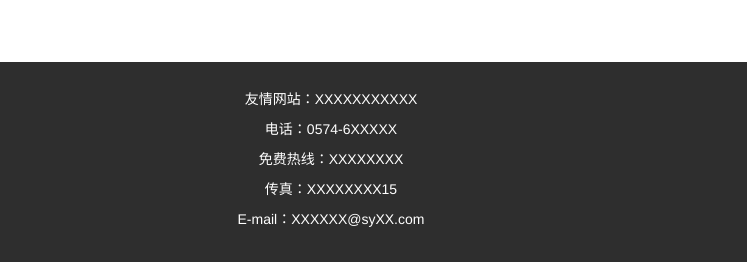
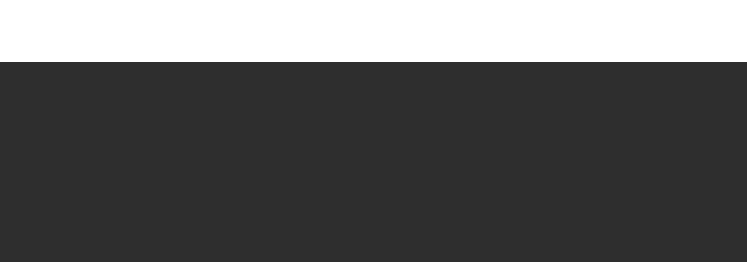
Before and after one commit to Ethan997/Holiday-Project, a plain HTML site: page api/api.html in a window 1280 px wide. Shown: the part 679-941 px from the top of the page, 533-1280 px from the left. Drawn offline with nearby package versions, Linux system fonts and the light colour scheme.

Commit message:
Update api.html

```diff
--- a/api/api.html
+++ b/api/api.html
@@ -170,13 +170,6 @@
             <p>Copyright ©XXXX开发有限公司All Right Reserved.</p>
             <p>技术支持：XX网络</p>
         </div>
-        <div class="wAddress">
-            <p class="wAddress1-1">友情网站：XXXXXXXXXXX</p>
-            <p >电话：0574-6XXXXX</p>
-            <p >免费热线：XXXXXXXX</p>
-            <p >传真：XXXXXXXX15</p>
-            <p >E-mail：XXXXXX@syXX.com</p>
-        </div>
     </div>
 </footer>
 
```
